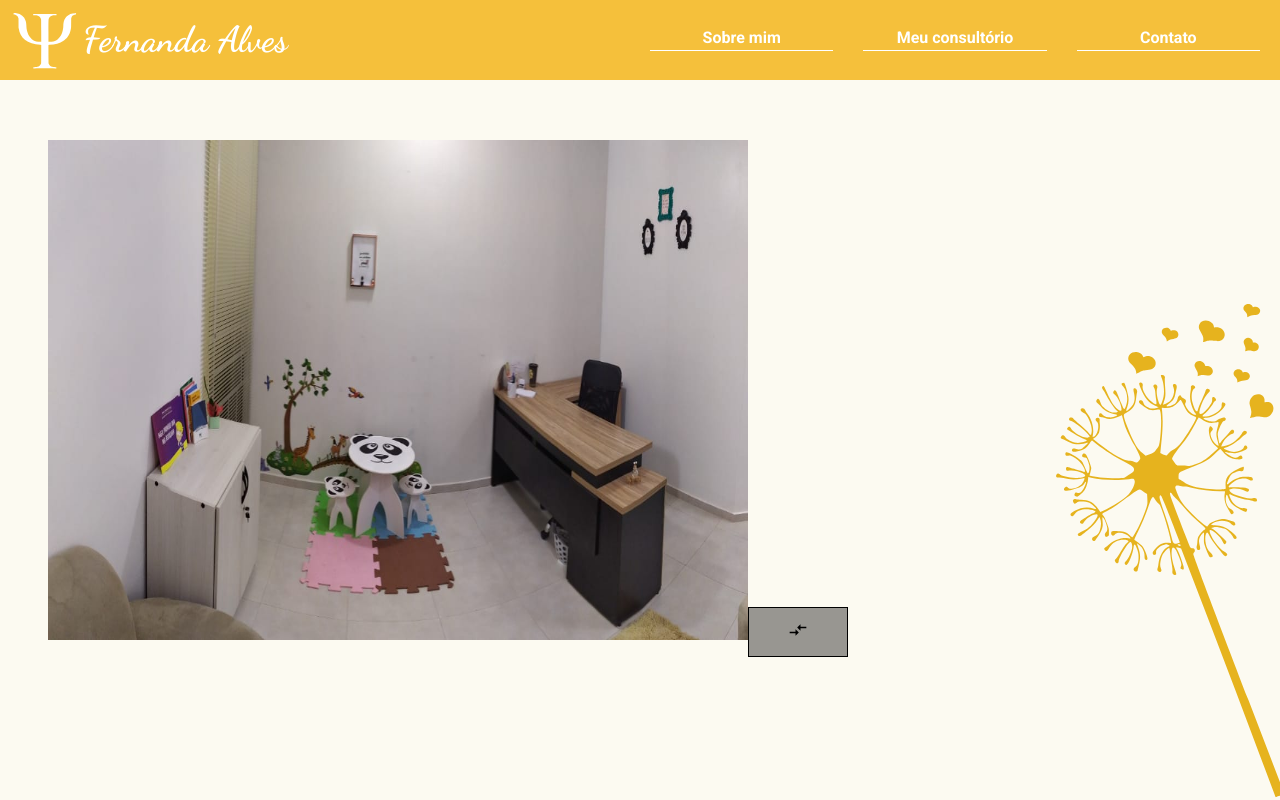
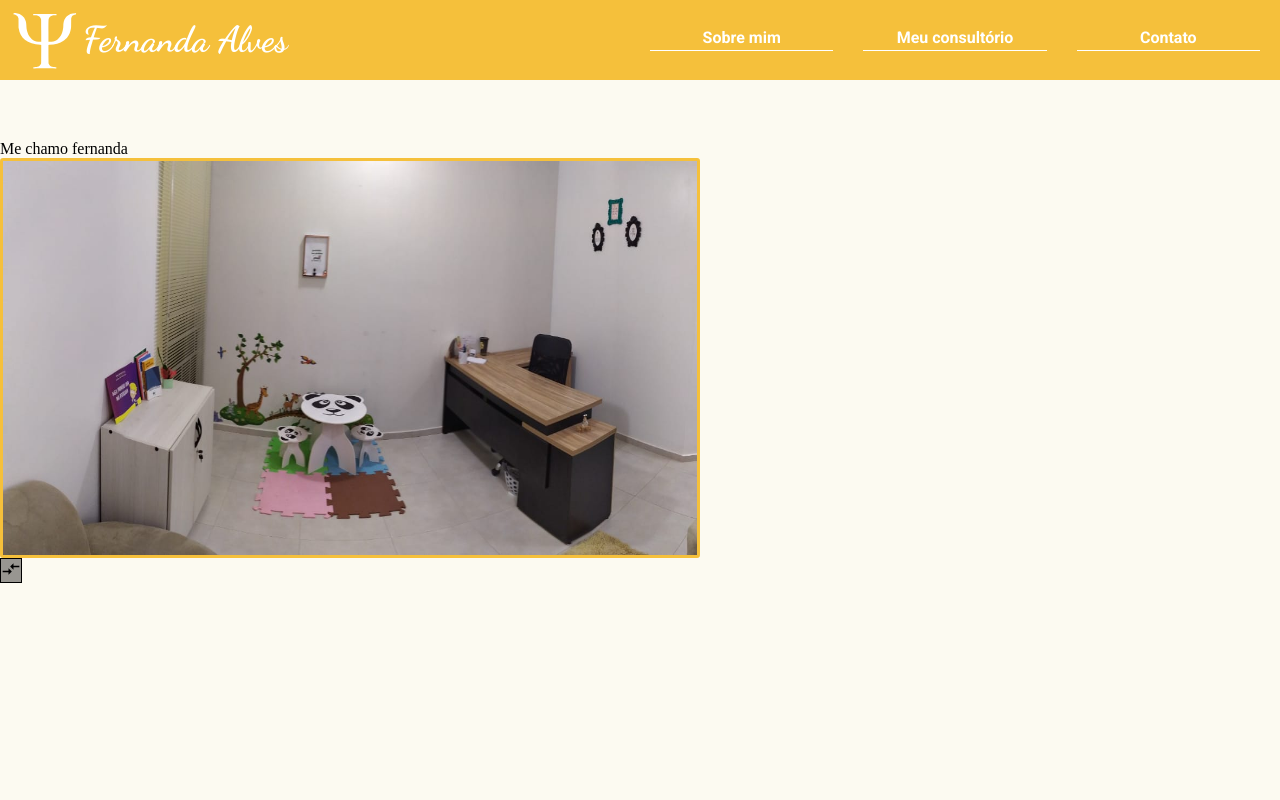
Before and after one commit to hyperyuri/psicfernanda.com.br, a React (Create React App) app: page /ambiente in a window 1280 px wide. Built offline with nearby package versions, Linux system fonts and the light colour scheme.

Commit message:
WIP - Office page layout

```diff
--- a/src/Global.css
+++ b/src/Global.css
@@ -18,12 +18,7 @@
      list-style: none;
    }
 
-   .detail {
-    position: fixed;
-    right: 0;
-    bottom: 0;
-    width: 20%;
-}
+
 
 input, textarea {
   background: transparent;
--- a/src/pages/AboutMe/index.js
+++ b/src/pages/AboutMe/index.js
@@ -40,7 +40,6 @@ function AboutMe() {
             PageMaker including versions of Lorem Ipsum.
           </p>
         </div>
-        <img className="detail" src={detail} alt="detail" />
       </div>
     </>
   );
--- a/src/pages/Contact/styles.css
+++ b/src/pages/Contact/styles.css
@@ -103,3 +103,10 @@ div.contactContainer form button:hover {
     transform: translateY(-3px);
     opacity: 0.8;
 }
+
+.detail {
+    position: fixed;
+    right: 0;
+    bottom: 0;
+    width: 20%;
+}
--- a/src/pages/Office/index.js
+++ b/src/pages/Office/index.js
@@ -18,13 +18,13 @@ function Office() {
       <Header />
 
       <div className="officeContainer">
+        <p>Me chamo fernanda</p>
         <div>
           <img className="image" src={count === 0 ? img1 : img2} alt="img" />
           <button onClick={handleCount}>
             <MdCompareArrows size={20} />
           </button>
         </div>
-        <img className="detail" src={detail} alt="detail" />
       </div>
     </>
   );
--- a/src/pages/Office/styles.css
+++ b/src/pages/Office/styles.css
@@ -1,20 +1,27 @@
 .officeContainer {
     display: flex;
-    align-items: center;
+    flex-direction: column;
+    align-items: flex-start;
     justify-content: center;
     margin-top: 80px;
-    width: 70%;
     padding: 60px 0;
 }
+.officeContainer div {
+    display: flex;
+    width: 700px;
+    flex-direction: column;
+    align-items: flex-start;
+    justify-content: center;
+}
 .officeContainer img.image {
-    width: 700px;
-    height: 500px;
+    width: 100%;
+    height: 400px;
+    border-radius: 3px;
+    border: 3px solid #F5C03B;
 }
 
 .officeContainer button {
-    z-index: 5;
-    width: 100px;cursor: pointer;
-    height: 50px;
+    cursor: pointer;
     background: rgba(0, 0, 0, .4);
     border: 1px solid rgba(0, 0, 0, 1);
 }
```
